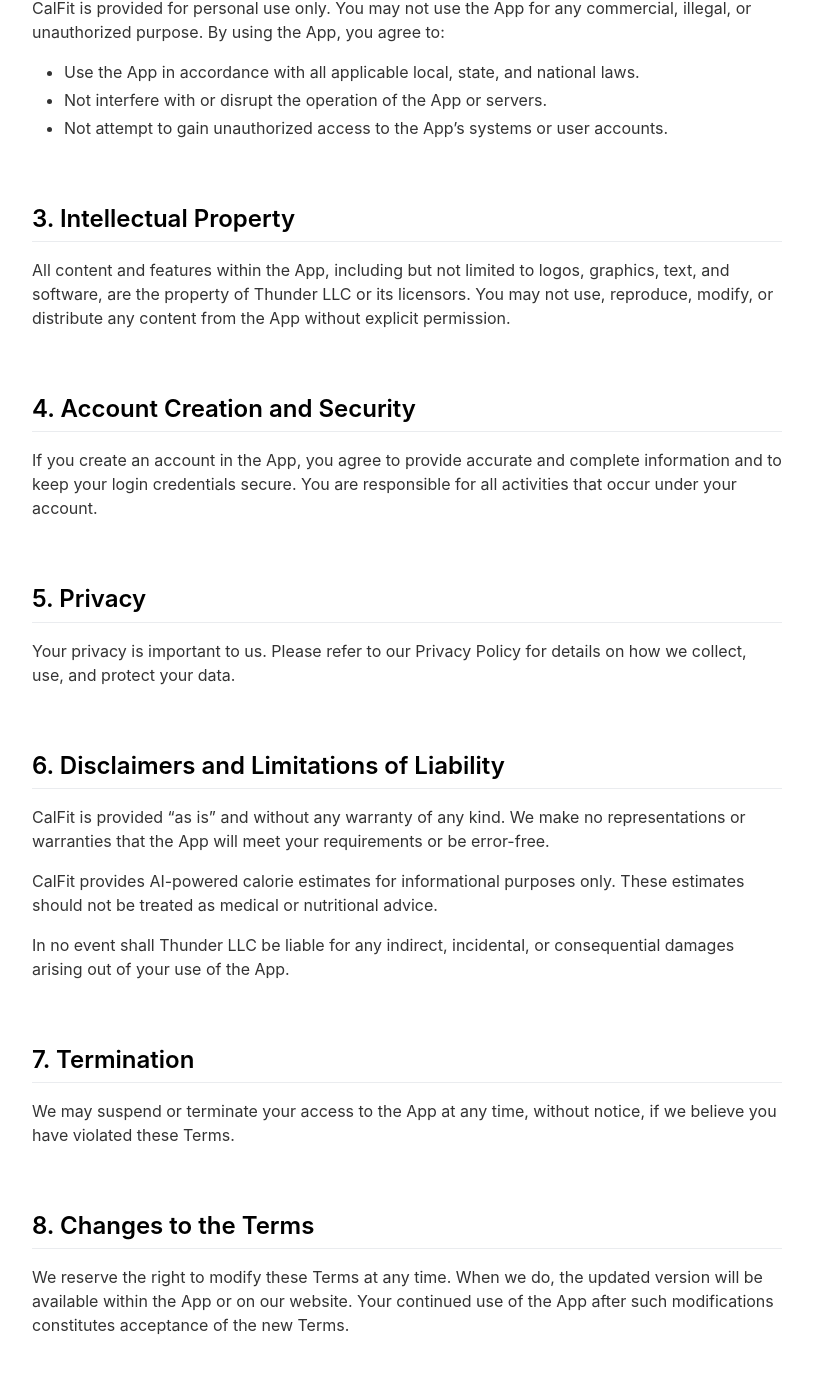
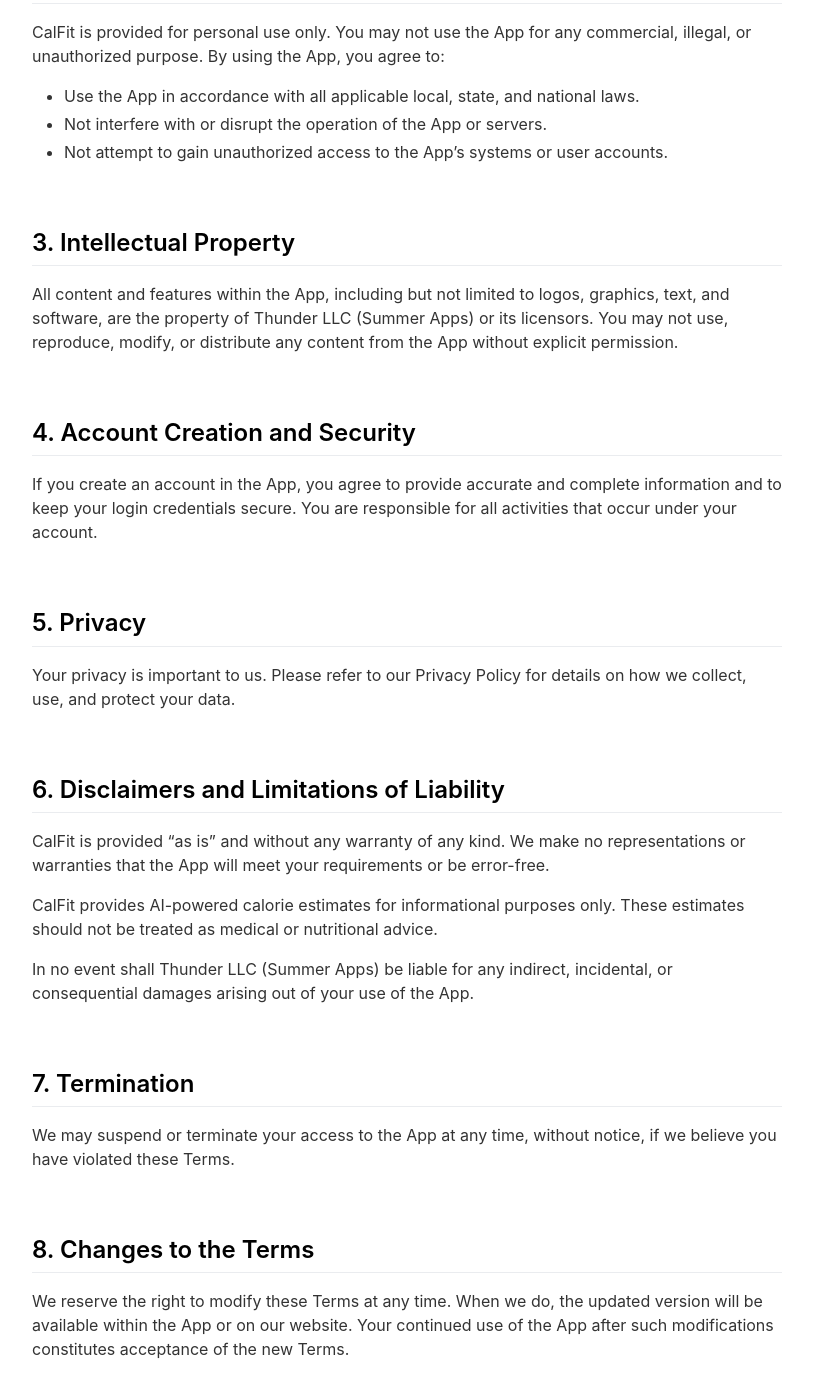
Before and after one commit to khamidjon/gymlog-landing-page, a Jekyll site: the page built from _pages/terms.md, in a window 1280 px wide and 1400 px high, scrolled down 596 px. Shown: the whole window, without its empty margins (233-1046 px from the left). Built offline with Jekyll 4.4.1, drawn with Linux system fonts in a browser that asks for light colours; nearby versions of some CDN libraries; some of the changed text lies outside the part shown.

Commit message:
Fix app icon override, add Summer Apps to legal entity
- Stop Apple API from overriding favicon with old icon
- Add "Summer Apps" alongside Thunder LLC in privacy policy and terms
- Both entities now referenced: Thunder LLC (Summer Apps)

Co-Authored-By: Claude Opus 4.6 <noreply@anthropic.com>

```diff
--- a/_includes/appstoreimages.html
+++ b/_includes/appstoreimages.html
@@ -15,8 +15,7 @@ $(function() {
             console.info("Image strings loaded from Apple API.");
             var appInfo = json.results[0];
 
-            // Set favicon
-            $('link[rel="shortcut icon"]').attr("href", appInfo.artworkUrl512);
+            // Favicon is set manually via app_icon in _config.yml
 
             // Set page title using the iOS app ID if it is not set manually in _config.yml
             var $pageTitle = $(".pageTitle");
--- a/_pages/terms.md
+++ b/_pages/terms.md
@@ -8,7 +8,7 @@ include_in_header: false
 May 21 2026
 
 # Terms of Use
-These Terms of Use ("Terms") govern your use of the CalFit app ("App"), developed and operated by **Thunder LLC**. By accessing or using the App, you agree to be bound by these Terms.
+These Terms of Use ("Terms") govern your use of the CalFit app ("App"), developed and operated by **Thunder LLC (Summer Apps)**. By accessing or using the App, you agree to be bound by these Terms.
 
 <br>
 ## 1. Acceptance of Terms
@@ -24,7 +24,7 @@ CalFit is provided for personal use only. You may not use the App for any commer
 
 <br>
 ## 3. Intellectual Property
-All content and features within the App, including but not limited to logos, graphics, text, and software, are the property of Thunder LLC or its licensors. You may not use, reproduce, modify, or distribute any content from the App without explicit permission.
+All content and features within the App, including but not limited to logos, graphics, text, and software, are the property of Thunder LLC (Summer Apps) or its licensors. You may not use, reproduce, modify, or distribute any content from the App without explicit permission.
 
 <br>
 ## 4. Account Creation and Security
@@ -40,7 +40,7 @@ CalFit is provided "as is" and without any warranty of any kind. We make no repr
 
 CalFit provides AI-powered calorie estimates for informational purposes only. These estimates should not be treated as medical or nutritional advice.
 
-In no event shall Thunder LLC be liable for any indirect, incidental, or consequential damages arising out of your use of the App.
+In no event shall Thunder LLC (Summer Apps) be liable for any indirect, incidental, or consequential damages arising out of your use of the App.
 
 <br>
 ## 7. Termination
@@ -74,6 +74,6 @@ These Terms shall be governed by the laws of the Republic of Uzbekistan, and any
 ## 12. Contact Information
 If you have any questions about these Terms, please contact us at:
 
-Thunder LLC
+Thunder LLC (Summer Apps)
 Email: admin@summerapps.com
 <br>
```
Also changed, not shown: _pages/privacypolicy.md (+2 -2 lines).
